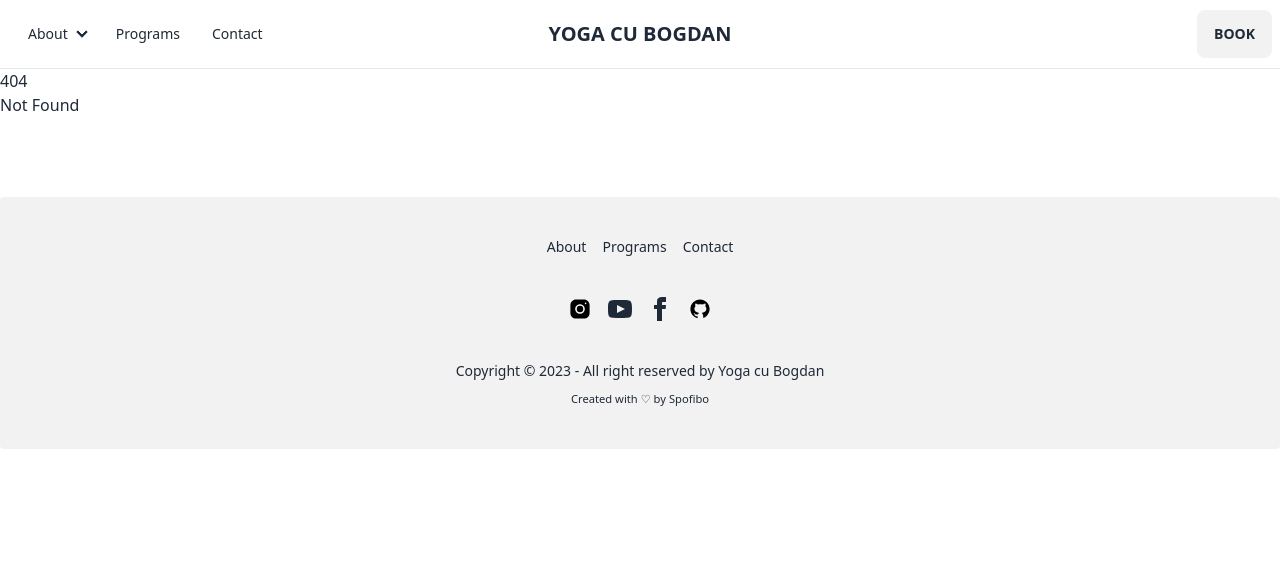
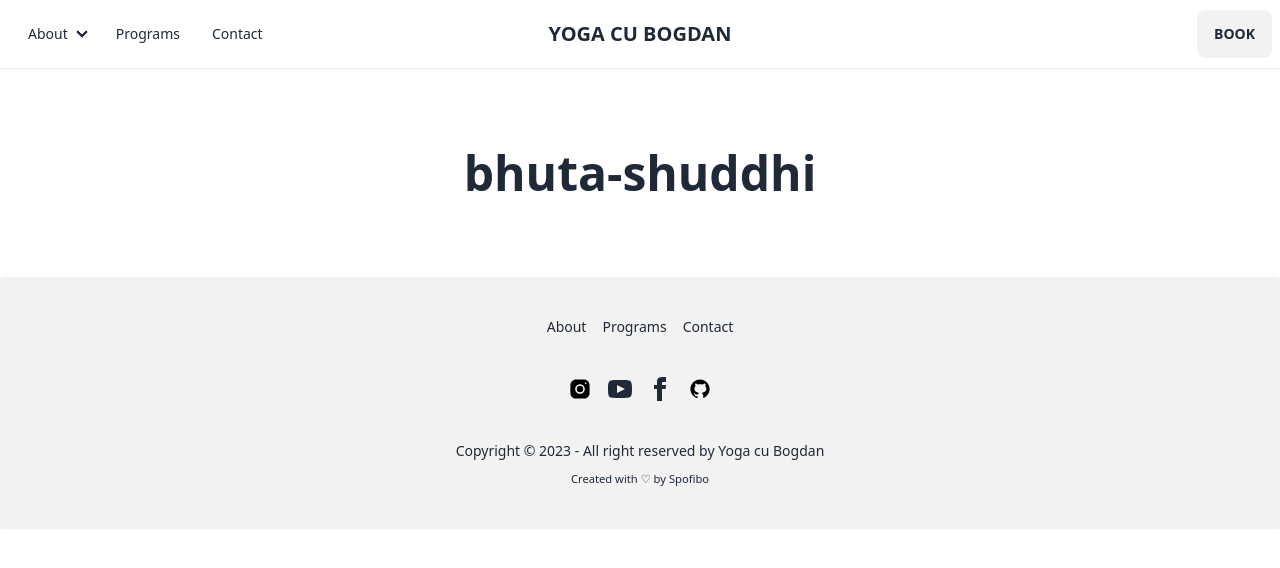
Before and after one commit to Spofibo/yogacubogdan.com, a SvelteKit app: page /programs/bhuta-shuddhi in a window 1280 px wide. Before the commit this address had no page. Shown: the top 568 px of the page. Built offline with nearby package versions, Linux system fonts and the light colour scheme.

Commit message:
Add other program pages

```diff
--- /dev/null
+++ b/src/routes/programs/angamardana/+page.svelte
@@ -0,0 +1,3 @@
+<div class="container mt-20">
+  <h1 class="font-bold mb-20 text-center text-5xl">Angamardana</h1>
+</div>
--- /dev/null
+++ b/src/routes/programs/bhuta-shuddhi/+page.svelte
@@ -0,0 +1,3 @@
+<div class="container mt-20">
+  <h1 class="font-bold mb-20 text-center text-5xl">bhuta-shuddhi</h1>
+</div>
--- /dev/null
+++ b/src/routes/programs/upa-yoga/+page.svelte
@@ -0,0 +1,3 @@
+<div class="container mt-20">
+  <h1 class="font-bold mb-20 text-center text-5xl">Upa Yoga</h1>
+</div>
--- /dev/null
+++ b/src/routes/programs/yogasanas/+page.svelte
@@ -0,0 +1,3 @@
+<div class="container mt-20">
+  <h1 class="font-bold mb-20 text-center text-5xl">Yogasanas</h1>
+</div>
```
